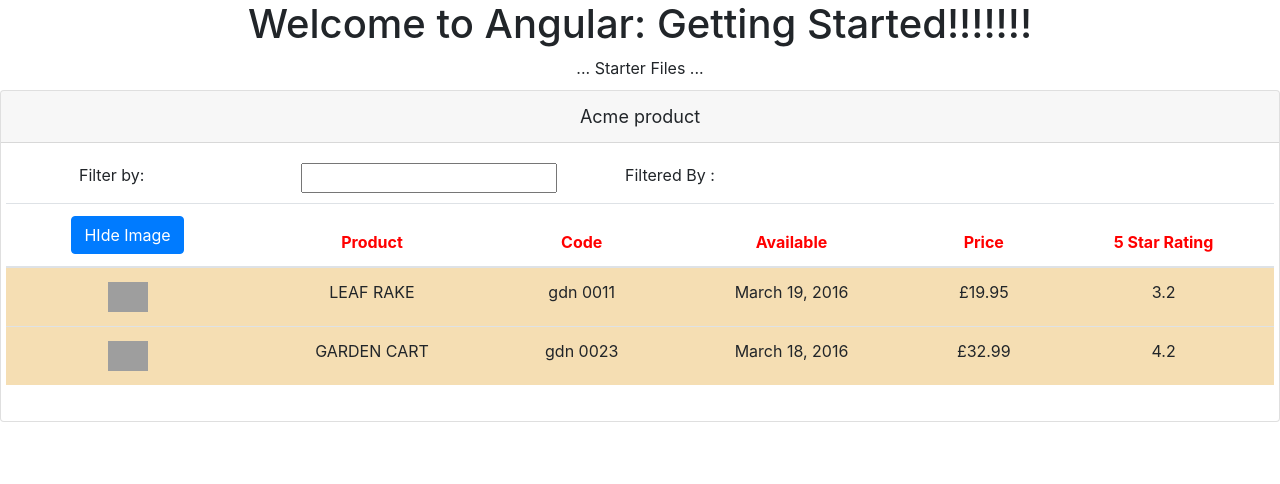
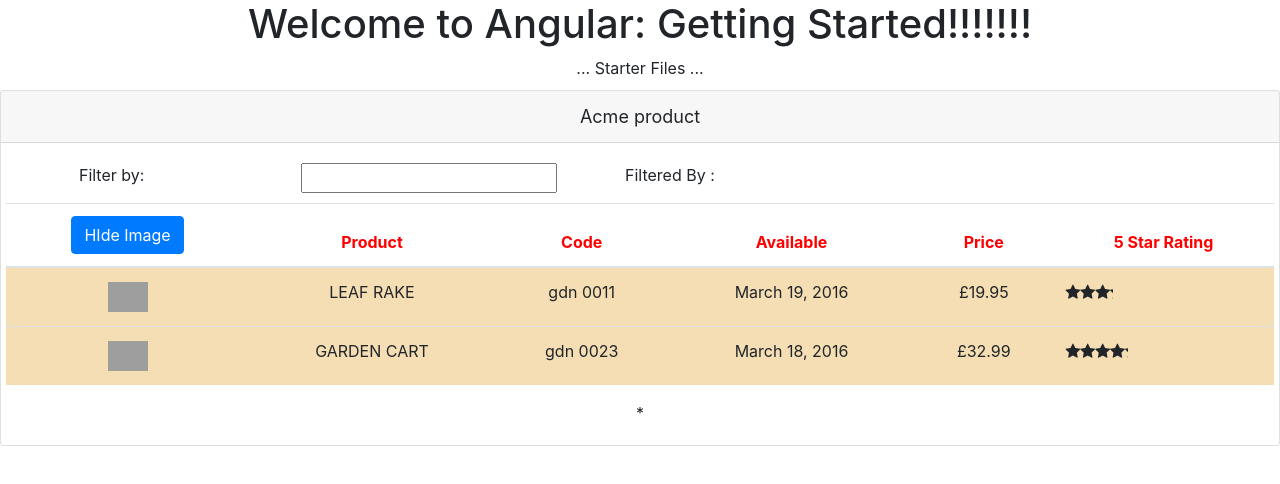
Before and after one commit to rohitoist/Angular2, an Angular app in the folder APM-Start/: page / in a window 1280 px wide. Shown: the top 484 px of the page. Built offline with nearby package versions, Linux system fonts and the light colour scheme; grey boxes are pictures that could not be loaded.

Commit message:
star rating

```diff
--- a/APM-Start/src/app/app.module.ts
+++ b/APM-Start/src/app/app.module.ts
@@ -4,12 +4,14 @@
 import { AppComponent } from './app.component';
 import { ProductListComponent } from './product/product-list.component';
 import { ConverttToSpacesPipe } from './shared/Convert-To-Spaces.Pipe';
+import { StarComponent } from './shared/star.component';
 
 @NgModule({
   declarations: [
     AppComponent,
     ProductListComponent,
-    ConverttToSpacesPipe
+    ConverttToSpacesPipe,
+    StarComponent
   ],
   imports: [
     BrowserModule,
--- a/APM-Start/src/app/product/product-list.component.html
+++ b/APM-Start/src/app/product/product-list.component.html
@@ -42,10 +42,10 @@
               <td>{{product.productCode | lowercase | convertToSpaces : '-'}}</td>
               <td>{{product.releaseDate}}</td>
               <td>{{product.price | currency:'GBP':'symbol':'1.2-2'}}</td>
-              <td>{{product.starRating}}</td>
+              <td><pm-star [rating]='product.starRating'></pm-star></td>
            </tr>
          </tbody>
-        </table>
+        </table>*
       </div>
     </div>
   </div>
--- /dev/null
+++ b/APM-Start/src/app/shared/star.component.ts
@@ -0,0 +1,17 @@
+import { Component, Input, OnChanges } from "../../../node_modules/@angular/core";
+
+@Component({
+    selector:'pm-star',
+    templateUrl:'./star.component.html',
+    styleUrls:['./star.component.css']
+
+
+})
+export class  StarComponent implements OnChanges{
+@Input() rating:number;
+starWidth :number;
+
+ngOnChanges():void{
+this.starWidth = this.rating * 75/5;
+}
+}
```
